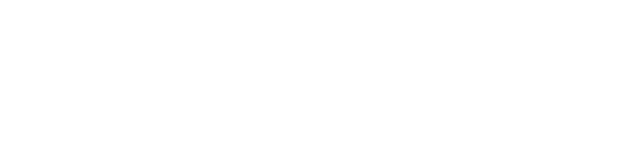
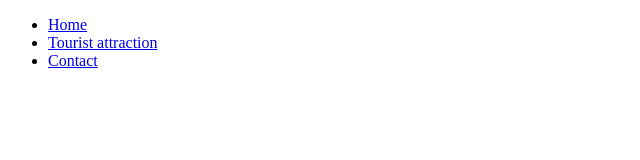
Before and after one commit to Korawit07Tar/homework-01, a plain HTML site: page contact.html in a window 1280 px wide. Shown: the whole page, without its empty margins (0-640 px from the left). Drawn offline with Linux system fonts and the light colour scheme; a web font is replaced by a local one.

Commit message:
เพิ่ม Berger และ ส่วนหนา UL

```diff
--- a/contact.html
+++ b/contact.html
@@ -12,6 +12,19 @@
         <link href="https://fonts.googleapis.com/css2?family=Belanosima:wght@400;600;700&family=Charm:wght@400;700&family=Fredericka+the+Great&family=Inder&family=Mitr:wght@200;300;400;500;600;700&family=Rubik+Doodle+Shadow&display=swap" rel="stylesheet">
 </head>
 <body>
-
+    <header>
+        <label for="menu-toggle" class="menu-icon">
+            <span class="spa"></span>
+            <span class="spa"></span>
+            <span class="spa"></span>
+        </label>
+        <nav>
+            <ul>
+                <li><a href="index.html">Home</a></li>
+                <li><a href="about.html">Tourist attraction</a></li>
+                <li><a href="contact.html">Contact</a></li>
+            </ul>
+        </nav>
+    </header>
 </body>
 </html>
```
